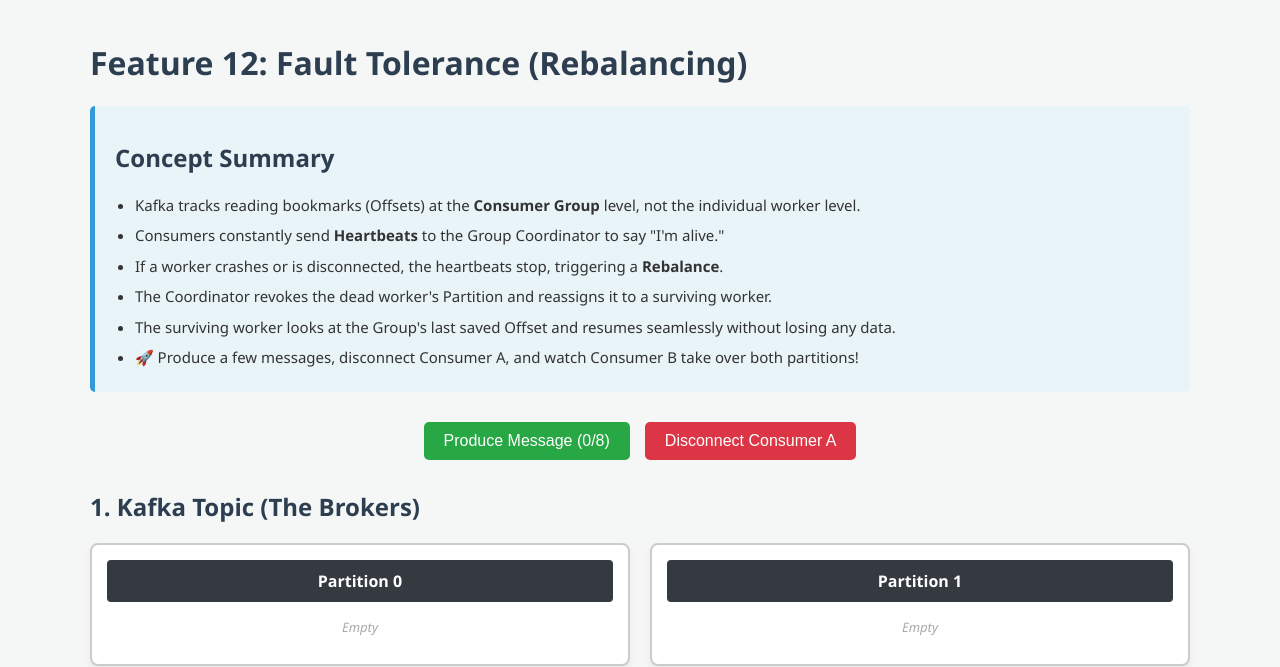
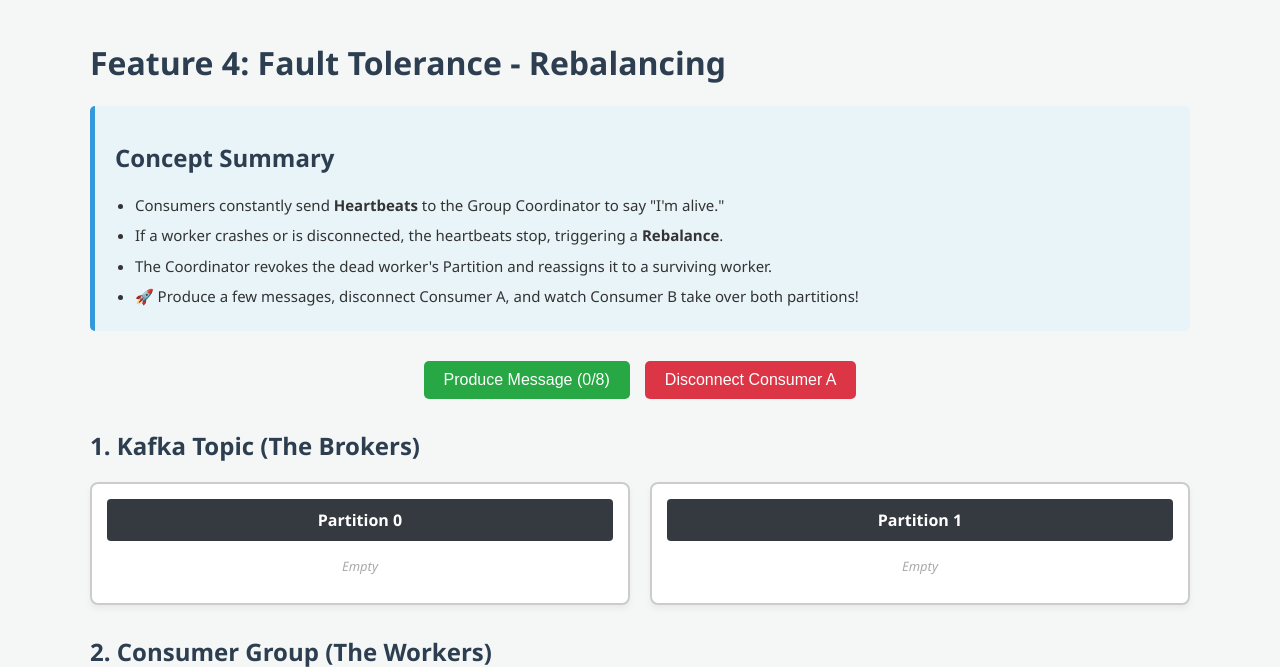
Before and after one commit to PorusTambi/KafkaPulse, a Node server app: page /rebalancing in a window 1280 px wide. Shown: the top 667 px of the page. Run offline with Node 20, Linux system fonts and the light colour scheme; data that the repository does not hold is empty.

Commit message:
modified some ejs files

```diff
--- a/views/Rebalancing.ejs
+++ b/views/Rebalancing.ejs
@@ -49,16 +49,14 @@
 </head>
 <body>
 
-  <h1>Feature 12: Fault Tolerance (Rebalancing)</h1>
+  <h1>Feature 4: Fault Tolerance - Rebalancing</h1>
 
   <div class="summary">
     <h2>Concept Summary</h2>
     <ul>
-      <li>Kafka tracks reading bookmarks (Offsets) at the <strong>Consumer Group</strong> level, not the individual worker level.</li>
       <li>Consumers constantly send <strong>Heartbeats</strong> to the Group Coordinator to say "I'm alive."</li>
       <li>If a worker crashes or is disconnected, the heartbeats stop, triggering a <strong>Rebalance</strong>.</li>
       <li>The Coordinator revokes the dead worker's Partition and reassigns it to a surviving worker.</li>
-      <li>The surviving worker looks at the Group's last saved Offset and resumes seamlessly without losing any data.</li>
       <li>🚀 Produce a few messages, disconnect Consumer A, and watch Consumer B take over both partitions!</li>
     </ul>
   </div>
--- a/views/ResumingMessages.ejs
+++ b/views/ResumingMessages.ejs
@@ -60,7 +60,7 @@
 </head>
 <body>
 
-  <h1>Feature 5: Fault tolerance - Resuming messages</h1>
+  <h1>Feature 5: Fault Tolerance - Resuming messages</h1>
 
   <div class="summary">
     <h2>Concept Summary</h2>
```
